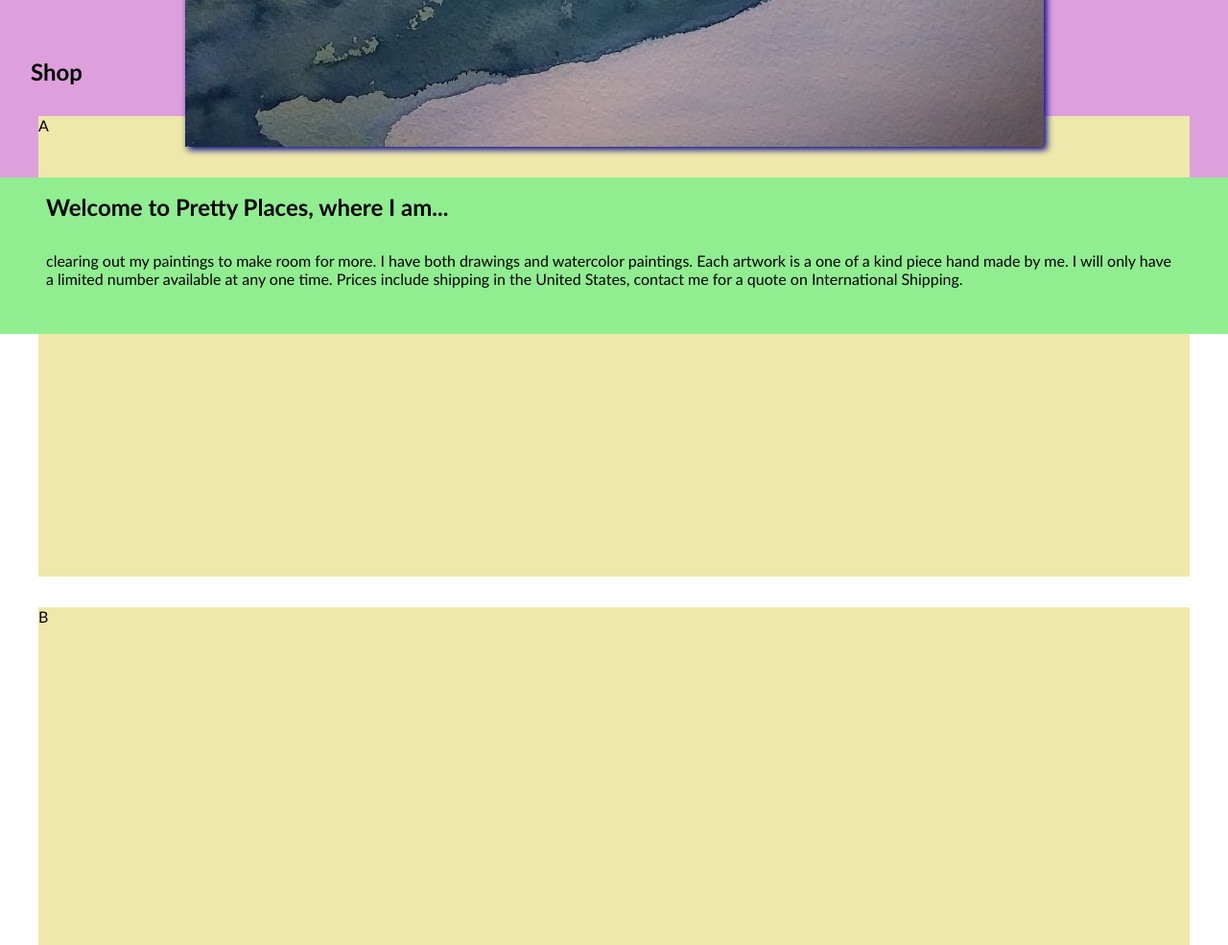
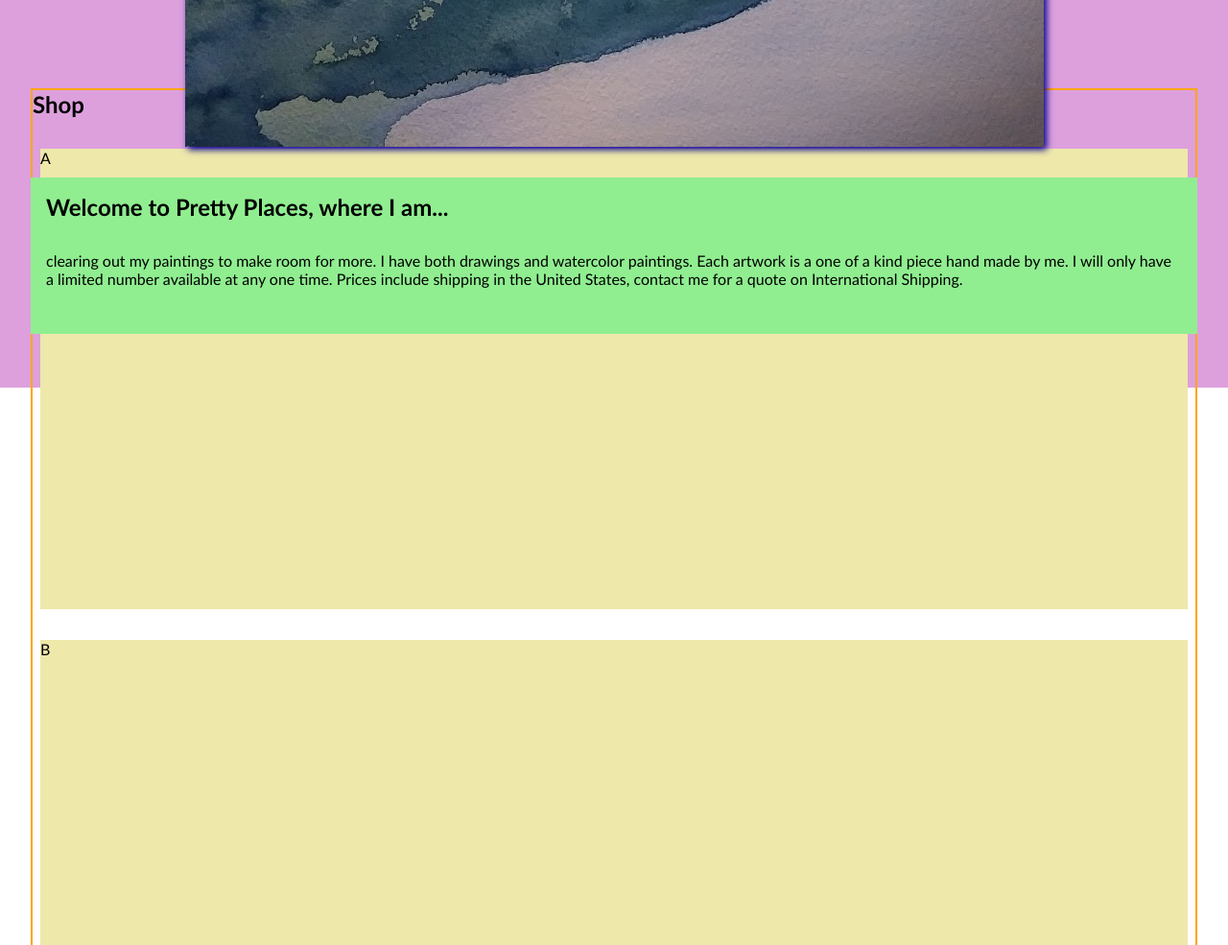
Before and after one commit to cmfredricksen/pretty-places, a plain HTML site: page index.html in a window 1280 px wide. Shown: the part 740-1725 px from the top of the page at 96% size. Drawn offline with Linux system fonts and the light colour scheme; a web font is replaced by a local one.

Commit message:
landing page layout fix.

```diff
--- a/style.css
+++ b/style.css
@@ -75,6 +75,9 @@ a {
   background-color: plum;
   display: flex;
   flex-direction: column;
+  /* margin: 2rem; */
+  /* border: 2px solid yellow; */
+  width: 100vw;
 }
 
 img {
@@ -87,11 +90,13 @@ img {
 #welcome {
   background-color: lightgreen;
   padding: 1rem;
+  margin: 0 2rem 3.5rem;
+  /* border: 2px solid deeppink; */
 }
 
 .text-box {
   padding-bottom: 2rem;
-  margin: 0 2rem 0;
+  /* border: 2px solid blue; */
 }
 
 /* content page includes shop containing painting cards and footer */
@@ -99,7 +104,14 @@ img {
 .container {
   max-width: 95vw;
   margin: auto;
+  border: 2px solid green;
   justify-content: center;
+  margin: 2rem 0;
+}
+
+#shop {
+  margin: 2rem;
+  border: 2pt solid orange;
 }
 
 .painting-card {
@@ -107,5 +119,5 @@ img {
   height: 60vh;
   background-color: palegoldenrod;
   margin: 2rem 0.5rem;
-  display: flex;
+  /* display: flex; */
 }
```
